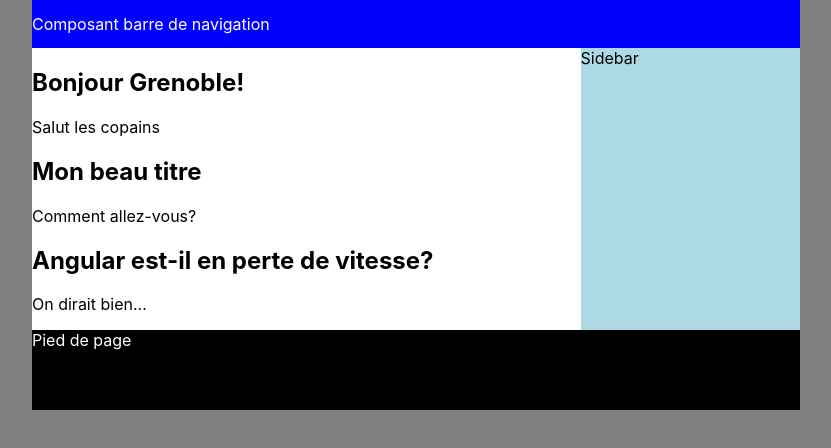
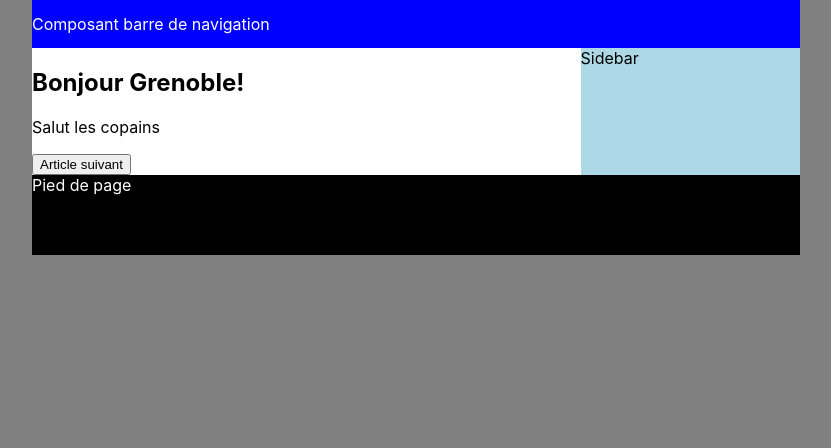
Before and after one commit to Formation-CDA-Grenoble/s05-react-intro, a React (Create React App) app: page / in a window 1280 px wide. Shown: the top 448 px of the page, without its empty margins (224-1055 px from the left). Built offline with nearby package versions, Linux system fonts and the light colour scheme.

Commit message:
Add article page with state

```diff
--- a/src/App.jsx
+++ b/src/App.jsx
@@ -2,33 +2,12 @@ import React from 'react';
 import logo from './logo.svg';
 import './App.css';
 
-import Navbar from './components/Navbar';
-import Sidebar from './components/Sidebar';
-import Footer from './components/Footer';
-import Article from './components/Article';
-
-const data = [
-  { title: "Bonjour Grenoble!", text: "Salut les copains" },
-  { title: "Mon beau titre", text: "Comment allez-vous?" },
-  { title: "Angular est-il en perte de vitesse?", text: "On dirait bien..." },
-];
-
-function generateArticles(data) {
-  return data.map(function(item) {
-    return <Article title={item.title} text={item.text} />;
-  });
-}
+import ArticlesListPage from './pages/ArticlesListPage';
+import ArticlePage from './pages/ArticlePage';
 
 function App() {
   return (
-    <div id="container">
-      <Navbar />
-      <main>
-        {generateArticles(data)}
-      </main>
-      <Sidebar />
-      <Footer />
-    </div>
+    <ArticlePage />
   );
 }
 
--- /dev/null
+++ b/src/pages/ArticlePage.jsx
@@ -0,0 +1,44 @@
+import React from 'react';
+
+import Navbar from '../components/Navbar';
+import Sidebar from '../components/Sidebar';
+import Footer from '../components/Footer';
+import Article from '../components/Article';
+
+
+const data = [
+  { title: "Bonjour Grenoble!", text: "Salut les copains" },
+  { title: "Mon beau titre", text: "Comment allez-vous?" },
+  { title: "Angular est-il en perte de vitesse?", text: "On dirait bien..." },
+];
+
+
+class Page extends React.Component {
+  state = {
+    articleId: 0,
+  };
+
+  nextArticle = () => {
+    const newArticleId = this.state.articleId + 1;
+    this.setState({ articleId: newArticleId });
+    console.log(this.state.articleId);
+  }
+
+  render = function() {
+    const articleData = data[this.state.articleId];
+
+    return (
+      <div id="container">
+        <Navbar />
+        <main>
+          <Article title={articleData.title} text={articleData.text} />
+          <button onClick={this.nextArticle}>Article suivant</button>
+        </main>
+        <Sidebar />
+        <Footer />
+      </div>
+    );
+  }
+}
+
+export default Page;
--- /dev/null
+++ b/src/pages/ArticlesListPage.jsx
@@ -0,0 +1,34 @@
+import React from 'react';
+
+import Navbar from '../components/Navbar';
+import Sidebar from '../components/Sidebar';
+import Footer from '../components/Footer';
+import Article from '../components/Article';
+
+
+const data = [
+  { title: "Bonjour Grenoble!", text: "Salut les copains" },
+  { title: "Mon beau titre", text: "Comment allez-vous?" },
+  { title: "Angular est-il en perte de vitesse?", text: "On dirait bien..." },
+];
+
+function generateArticles(data) {
+  return data.map(function(item) {
+    return <Article title={item.title} text={item.text} />;
+  });
+}
+
+function Page() {
+  return (
+    <div id="container">
+      <Navbar />
+      <main>
+        {generateArticles(data)}
+      </main>
+      <Sidebar />
+      <Footer />
+    </div>
+  );
+}
+
+export default Page;
```
